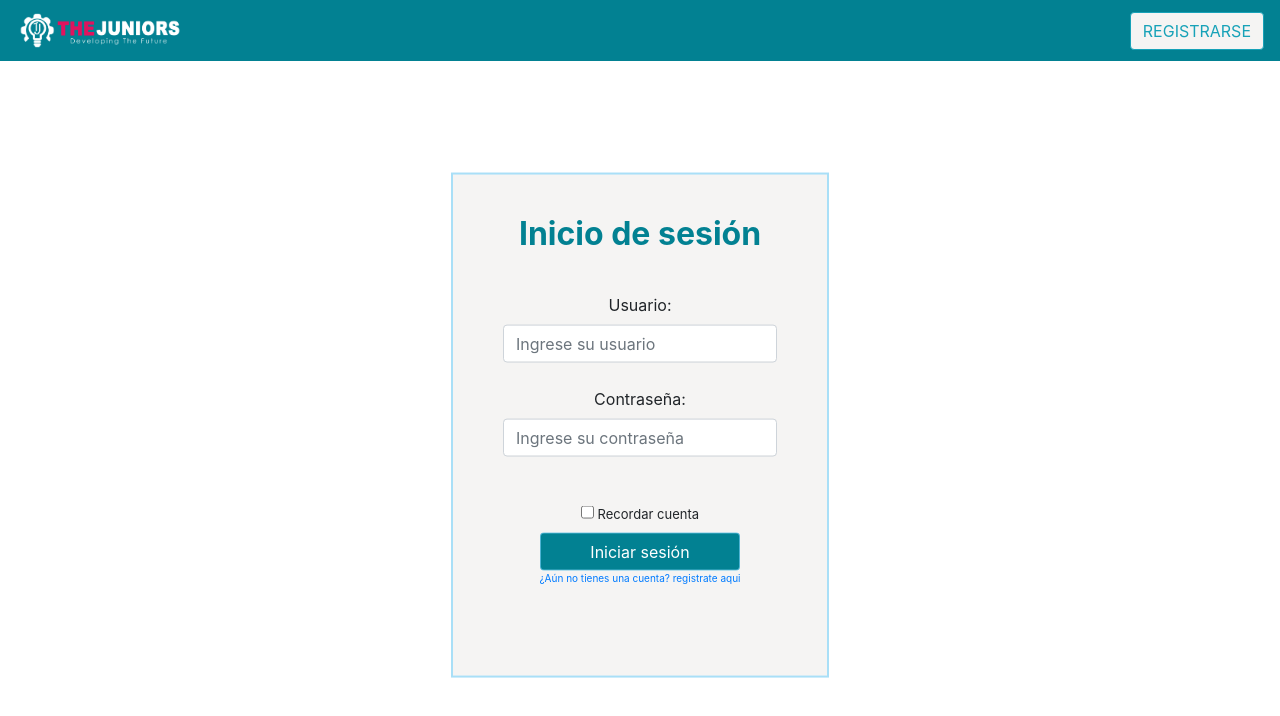
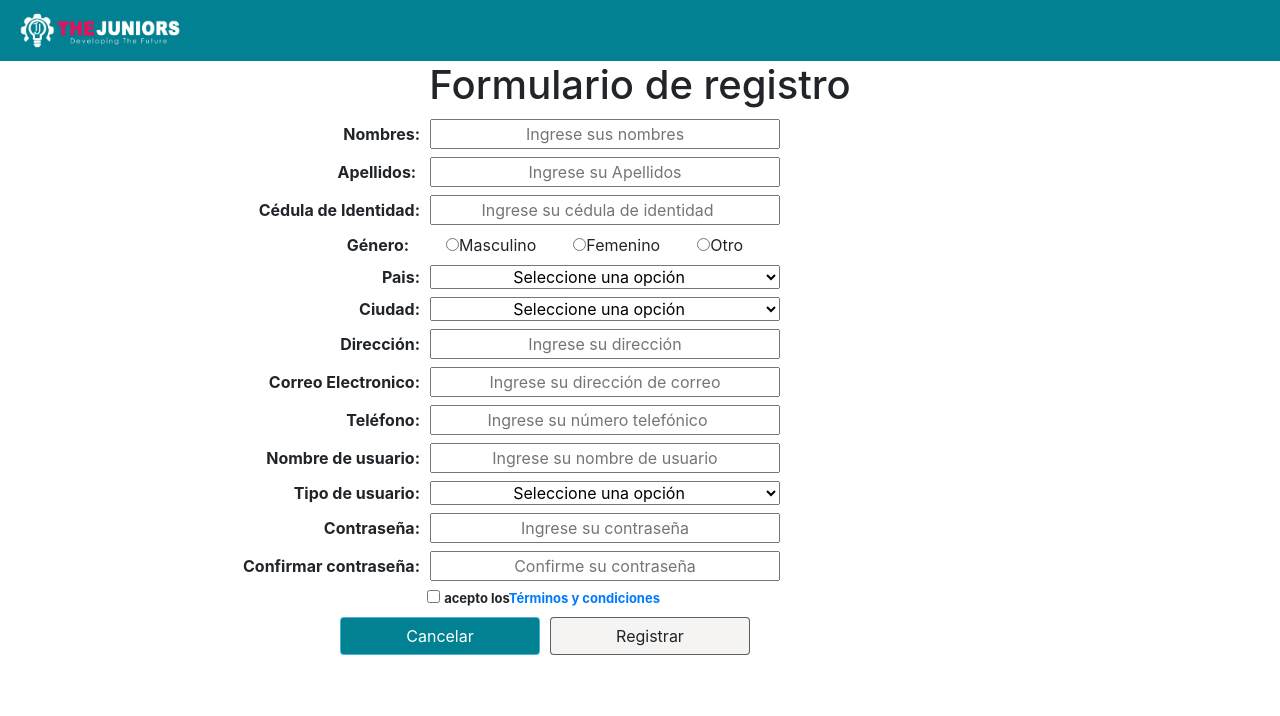
Before and after one commit to rylmfqt28/Gestion_Usuarios, a React (Create React App) app in the folder client/: page /createAccount in a window 1280 px wide. Before the commit this address led to /. Shown: the top 716 px of the page. Built offline with nearby package versions, Linux system fonts and the light colour scheme.

Commit message:
se agrego la comprobacion de correo electronico

```diff
--- a/client/src/App.js
+++ b/client/src/App.js
@@ -28,7 +28,7 @@ class App extends Component{
         <PublicRoute path="/register" component={Register}/>
         <PrivateRoute path="/solicitudes" component={Solicitudes}/>
         <PrivateRoute path="/crearTipoUsuario" component={crearTipoUsuario}/>
-        <PrivateRoute path="/createAccount" component={newAccount}/>
+        <PublicRoute path="/createAccount" component={newAccount}/>
         </Switch>
       </Router>
     );
--- a/client/src/components/createAccount/newAccount.css
+++ b/client/src/components/createAccount/newAccount.css
@@ -9,6 +9,10 @@
   padding:  50px;
   margin-top: 25px;
   background-color: rgb(245, 244, 243);
+
+}
+.registerForm{
+  text-align: center;
 
 }
 
@@ -34,6 +38,7 @@
   margin-left: 10px;
   display: inline-block;
   width: 350px;
+
 }
 .radio{
   margin-right: 37px;
@@ -103,6 +108,7 @@
     padding: 50px 50px;
   }
 
+
   .solicitud-label {
       left: 30%;
       position: absolute;
@@ -118,5 +124,23 @@
       left: 45%;
       top: 43px;
     }
+    .input:optional {
+      border-color: gray;
+    }
+    .input:required:valid {
+      border-color: green;
+    }
+    .input:invalid {
+      border-color: red;
+    }
+
+    .ocultar {
+      display: none;
+  }
+
+  .mostrar {
+      display: block;
+  }
+
 
 }
--- a/client/src/components/createAccount/newAccount.jsx
+++ b/client/src/components/createAccount/newAccount.jsx
@@ -1,14 +1,128 @@
-import React from 'react';
+import React, {Fragment, useState} from 'react';
 import 'bootstrap/dist/css/bootstrap.min.css';
 import './newAccount.css'
 import { Link } from "react-router-dom"
-import { Fragment, useState } from 'react';
 import axios from 'axios';
 import logo from '../img/logo.png';
+import { useForm } from 'react-hook-form';
+//import handleDeleteKey from './validacionesNewAccount';
+//import ValidacionesNewAccount from './validacionesNewAccount';
+const NewAccount = () => {
 
-const newAccount = () => {
+const [datosRegistro, setDatosRegistro] = useState({
+        nombre: '',
+        apellido: '',
+        ci: '',
+        genero: '',
+        pais: '',
+        ciudad: '',
+        direccion: '',
+        correo: '',
+        telefono: '',
+        userName: '',
+        password: ''
+})
+
+
+const restartForm = () => {
+  setDatosRegistro({
+      ...datosRegistro,
+      nombre: '',
+        apellido: '',
+        ci: '',
+        genero: '',
+        pais: '',
+        ciudad: '',
+        direccion: '',
+        correo: '',
+        telefono: '',
+        userName: '',
+        password: '',
+  });
+}
+
+const { register, errors, handleSubmit } = useForm();
+    const onSubmit = (data, e) => {
+        console.log(data)
+        e.target.reset()
+    }
+
+const {nombre,apellido,ci,genero,pais, ciudad, direccion, correo,telefono,userName, password}=datosRegistro
+    const validar = (event) => {
+      let key = event.keyCode || event.which;
+      let tecla = String.fromCharCode(key);
+      let letras = " áéíóúñÑ";
+      let numeros = "1234567890"
+      if (datosRegistro.nombre.length !== 50) {
+          console.log('llego malditod');
+          if ((key <= 90 && key >= 65) || (key <= 122 && key >= 97) || (key === 164) || (key === 165) || (letras.indexOf(tecla) !== -1)) {
+              setDatosRegistro({
+                  ...datosRegistro,
+                  [event.target.name]: event.target.value + tecla
+              });
+          }
+      } else {
+          alert('El maximo de caracteres es de 50');
+      }
+      //Validacion campo apellido
+
+      if (datosRegistro.apellido.length !== 50) {
+          console.log('llego malditod');
+          if ((key <= 90 && key >= 65) || (key <= 122 && key >= 97) || (key === 164) || (key === 165) || (letras.indexOf(tecla) !== -1)) {
+              setDatosRegistro({
+                  ...datosRegistro,
+                  [event.target.name]: event.target.value + tecla
+              });
+          }
+      } else {
+          alert('El maximo de caracteres es de 50');
+      }
+
+      if(datosRegistro.ci.length!==9){
+          setDatosRegistro({
+              ...datosRegistro,
+              [event.target.name]: event.target.value + tecla
+          });
+      }else{
+        alert('El maximo de numeros es de 9')
+      }
+  }
+
+  const handleDeleteKey = (event) => {
+
+    let key = event.keyCode || event.which;
+    if (datosRegistro.nombre.length !== 0 && (key === 8 || key === 127)) {
+        let nuevo = datosRegistro.nombre.substring(0, datosRegistro.nombre.length - 1);
+        setDatosRegistro({
+            ...datosRegistro,
+            [event.target.name]: nuevo
+        });
+    }
+    // Borra para el campo apellido
+    if (datosRegistro.apellido.length !== 0 && (key === 8 || key === 127)) {
+      let nuevo = datosRegistro.apellido.substring(0, datosRegistro.apellido.length - 1);
+      setDatosRegistro({
+          ...datosRegistro,
+          [event.target.name]: nuevo
+      });
+      // Borra para el campo CI
+
+    }
+    if (datosRegistro.ci.length !== 0 && (key === 8 || key === 127)) {
+      let nuevo = datosRegistro.ci.substring(0, datosRegistro.ci.length - 1);
+      setDatosRegistro({
+          ...datosRegistro,
+          [event.target.name]: nuevo
+      });
+
+  }
+}
+
+
 
 return (
+
+  <Fragment>
             <div>
       <div className="barraNav">
         <nav className="navbar navbar-light justify-content-between">
@@ -19,45 +133,76 @@ return (
         </nav>
       </div>
 
+
+
+
       <div>
       <h1 align="center"> Formulario de registro </h1>
       </div>
       <div className="contenedor">
-          <label >
+
+
+        <form>
+        <label>
+                <div>
                 <b> Nombres:</b>
                 <input
                 type="text"
                 class="imput"
                 size="60"
                 placeholder="Ingrese sus nombres"
-                  name="nombres"
+                name="nombre"
+                onKeyPress={validar}
+                onKeyDown={handleDeleteKey}
+
+                value={nombre}
+                required
+
                 />
+                </div>
              </label>
               <br />
-                <label><b>Apellidos: </b>
+
+              <label>
+
+                <div>
+                <b>Apellidos: </b>
                 <input
                 type="text"
                 className="imput"
                 size="60"
                 placeholder="Ingrese su Apellidos"
-                  name="apellidos"
+                name="apellido"
+                onKeyPress={validar}
+                onKeyDown={handleDeleteKey}
+                value={apellido}
+                required
                 />
+                </div>
+
               </label>
               <br />
               <label>
                 <b>Cédula de Identidad:</b>
                 <input
-                  type="text"
+                type="number"
                 className="imput"
                 size="60"
                 placeholder="Ingrese su cédula de identidad"
-                  name="cedula"
+                name="ci"
+                max="9"
+                onKeyPress={validar}
+                onKeyDown={handleDeleteKey}
+                value={ci}
+                required
+
               />
                       </label>
               <br />
+              <div></div>
 
 
-                <label className="radio">
+              <label className="radio" >
                 <b>Género:</b>
                       </label>
               <input
@@ -65,6 +210,7 @@ return (
                 id="male"
                 name="gender"
                 value="male"
+                required
 
               />
               <label for="male" className="radio">
@@ -76,6 +222,7 @@ return (
                 id="female"
                 name="gender"
                 value="female"
+                required
               />
               <label for="female" className="radio">
                 Femenino
@@ -87,30 +234,36 @@ return (
                 className="radioButton"
                 name="gender"
                 value="other"
+                required
               />
               <label for="other" className="radio">
                 Otro
                       </label>
               <br />
-                <label> <b>Pais:</b>
-                <select  className="imput"
+              <label>
+                <div><b>Pais:</b>
+              <select  className="imput" required
                       >
-                        <option value =" " >{"---"}</option>
+                      <option value ="" >Seleccione una opción</option>
+                      <option value ="1" >{"---"}</option>
+                      <option value ="2" >{"----"}</option>
 
-                        </select>
+                      </select></div>
               </label>
               <br />
 
-                <label> <b>Ciudad:</b>
-                <select  className="imput"
+              <label> <div><b>Ciudad:</b>
+              <select  className="imput" required
                       >
-                        <option value =" " >{"---"}</option>
-
-                        </select>
+                      <option value ="" >Seleccione una opción</option>
+                      <option value ="1" >{"---"}</option>
+                      <option value ="2" >{"----"}</option>
+                      </select></div>
               </label>
               <br />
 
               <label>
+                <div>
                 <b>Dirección:</b>
                 <input
                 type="text"
@@ -118,35 +271,48 @@ return (
                 size="60"
                 placeholder="Ingrese su dirección"
                 name="direccion"
+                maxLength="250"
+                required
               />
+              </div>
                       </label>
               <br />
 
               <label>
+                <div>
                 <b>Correo Electronico:</b>
                 <input
                 type="text"
                 className="imput"
                 size="60"
+                minLength="3"
                 placeholder="Ingrese su dirección de correo"
                 name="correo"
+                pattern="[a-zA-Z0-9_]+([.][a-zA-Z0-9_]+)*@[a-zA-Z0-9_]+([.][a-zA-Z0-9_]+)*[.][a-zA-Z]{1,5}"
+                required
               />
+              </div>
                       </label>
               <br />
 
               <label>
+                <div>
                 <b>Teléfono:</b>
                 <input
-                  type="text"
+                type="number"
                 className="imput"
                 size="60"
                 placeholder="Ingrese su número telefónico"
                 name="telefono"
+                maxLength="8"
+                required
               />
+              </div>
                       </label>
               <br />
 
               <label>
+                <div>
                 <b>Nombre de usuario:</b>
                 <input
                 type="text"
@@ -154,59 +320,103 @@ return (
                 size="60"
                 placeholder="Ingrese su nombre de usuario"
                 name="nombres"
+                minLength="5"
+                maxLength="15"
+                required
+                ref={
+                  register({
+                      required: {
+                          value: true, message: 'Ingrese Tipo de Usuario'
+                      },
+                      maxLength: {
+                          value: 20,
+                          message: 'No más de 20 carácteres!'
+                      },
+                      minLength: {
+                          value: 5,
+                          message: 'Mínimo 5 carácteres'
+
+                      },
+
+                  })
+              }
               />
+              </div>
                       </label>
               <br />
 
-                <label> <b>Tipo de usuario:</b>
-                <select  className="imput"
+              <label>
+                <div><b>Tipo de usuario:</b>
+              <select  className="imput" required
                       >
-                        <option value =" " >{"---"}</option>
+                      <option value ="" >Seleccione una opción</option>
+                      <option value ="1" >{"---"}</option>
+                      <option value ="2" >{"----"}</option>
 
                       </select>
+                      </div>
               </label>
               <br />
-                <label>
+              <label >
+                <div>
                 <b>Contraseña:</b>
                 <input
                 type="password"
                 className="imput"
+                id="password"
                 size="60"
                 placeholder="Ingrese su contraseña"
-                  name="password"
+                name="clave1"
+                minLength="8"
+                required
               />
+              </div>
                       </label>
               <br />
 
-                <label>
+              <label >
+                <div>
                 <b>Confirmar contraseña:</b>
                 <input
                 type="password"
                 className="imput"
+                id="password2"
                 size="60"
                 placeholder="Confirme su contraseña"
-                  name="conf-password"
+                name="clave2"
+                minLength="8"
+                required
               />
+              </div>
                       </label>
               <br />
 
                   <div className="checkbox-confirmar">
 
-                    <input type="checkbox" name="aceppt" value=""/>  <label>
+                  <input type="checkbox" name="aceppt" required value=""/>  <label>
                   <b>acepto los</b>
                   <a href="/register">
                    <b>Términos y condiciones</b>
                         </a>
                   </label>
                   </div>
-                    <button className="btn btn-cancelar" value="Login" >Cancelar</button>
+
+                  <div>
+
+                  <button className="btn btn-cancelar" value="Login" type="reset" onClick={restartForm} href="/" >Cancelar</button>
+
                   <button className="btn btn-aceptar " value="Login" >Registrar</button>
+                  </div>
+
+        </form>
 
       </div>
 
   </div>
 
+  </Fragment>
+
 
 );
 }
-export default newAccount;
+export default NewAccount;
```
Lines whose indentation alone changed are shown as unchanged.
